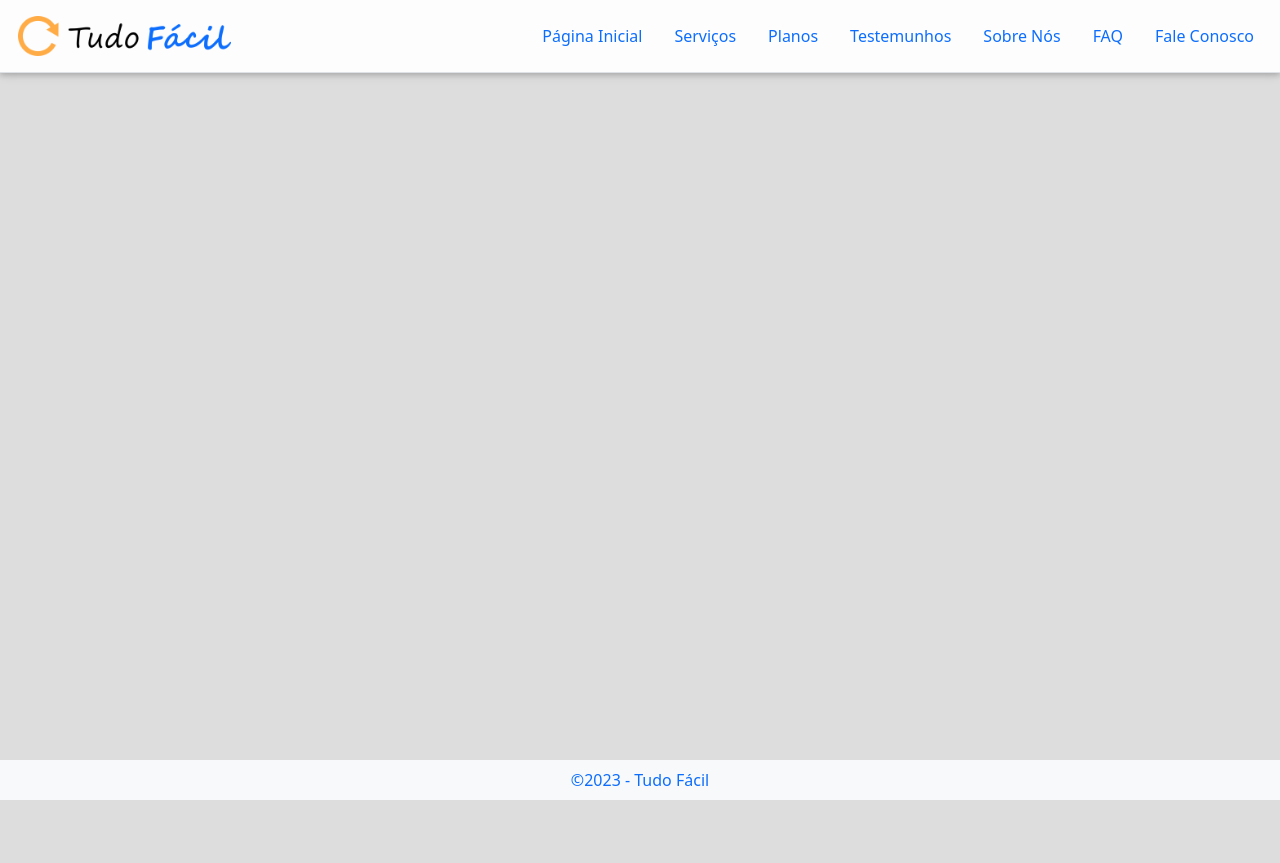
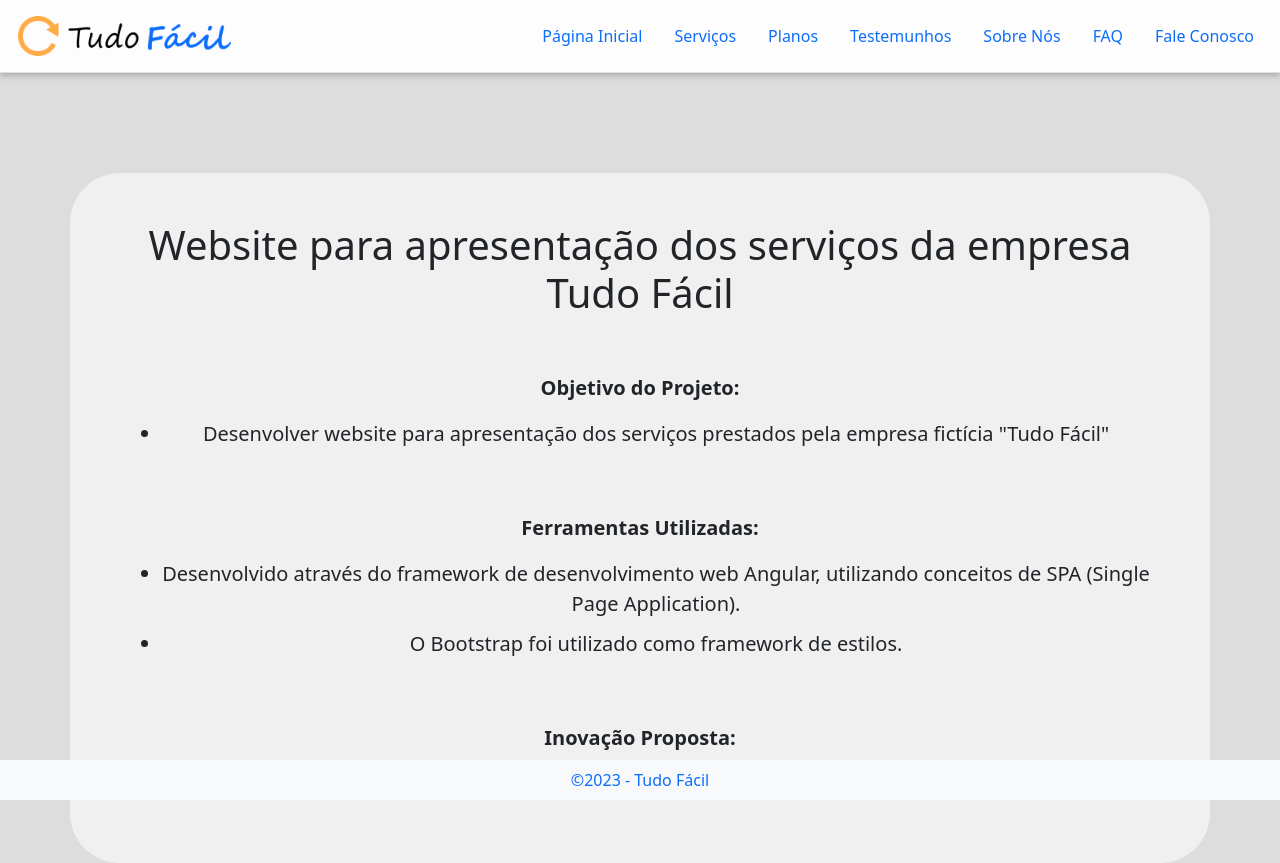
Before and after one commit to PI-2-Semestre-DSM-2023-2/site_tudo_facil, an Angular app: page /apresentacao in a window 1280 px wide. Before the commit this address led to /. Before the commit the page ends 800 px from the top, so only its background shows below. Built offline with nearby package versions, Linux system fonts and the light colour scheme.

Commit message:
Ajustes e Apresentação Behance

```diff
--- a/src/app/app-routing.module.ts
+++ b/src/app/app-routing.module.ts
@@ -7,6 +7,8 @@ import { ReferencesComponent } from './references/references.component';
 import { AboutComponent } from './about/about.component';
 import { ContactComponent } from './contact/contact.component';
 import { FaqComponent } from './faq/faq.component';
+import { ApresentacaoComponent } from './apresentacao/apresentacao.component';
+
 
 const routes: Routes = [
   {path:'', component: HomePageComponent},
@@ -16,7 +18,8 @@ const routes: Routes = [
   {path:'sobre', component: AboutComponent},
   {path:'fale-conosco', component: ContactComponent},
   {path:'faq', component: FaqComponent},
-  {path:'cadastro', component: HomePageComponent}
+  {path:'cadastro', component: HomePageComponent},
+  {path:'apresentacao', component: ApresentacaoComponent}
 ];
 
 @NgModule({
--- a/src/app/app.module.ts
+++ b/src/app/app.module.ts
@@ -11,6 +11,7 @@ import { ReferencesComponent } from './references/references.component';
 import { AboutComponent } from './about/about.component';
 import { ContactComponent } from './contact/contact.component';
 import { FaqComponent } from './faq/faq.component';
+import { ApresentacaoComponent } from './apresentacao/apresentacao.component';
 
 
 @NgModule({
@@ -22,7 +23,8 @@ import { FaqComponent } from './faq/faq.component';
     ReferencesComponent,
     AboutComponent,
     ContactComponent,
-    FaqComponent
+    FaqComponent,
+    ApresentacaoComponent
   ],
   imports: [
     BrowserModule,
--- /dev/null
+++ b/src/app/apresentacao/apresentacao.component.css
@@ -0,0 +1,11 @@
+.body-site {
+    border-radius: 50px;
+}
+
+p,ul {
+    font-size: 20px;
+}
+
+li {
+    margin-bottom: 10px;
+}
--- /dev/null
+++ b/src/app/apresentacao/apresentacao.component.html
@@ -0,0 +1,34 @@
+<div class="container body-site" style="margin-top: 100px; margin-bottom: 100px;">
+    <div class="p-5 text-center">
+        <h1>Website para apresentação dos serviços da empresa Tudo Fácil</h1>
+        <br><br>
+
+        <p><strong>Objetivo do Projeto:</strong></p>
+        <ul>
+            <li>
+                Desenvolver website para apresentação dos serviços prestados pela empresa fictícia "Tudo Fácil"
+            </li>
+        </ul>
+
+        <br><br>
+
+        <p><strong>Ferramentas Utilizadas:</strong></p>
+        <ul>
+            <li>
+                Desenvolvido através do framework de desenvolvimento web Angular, utilizando conceitos de SPA (Single Page Application).
+            </li>
+            <li>
+                O Bootstrap foi utilizado como framework de estilos.
+            </li>
+        </ul>
+
+        <br><br>
+
+        <p><strong>Inovação Proposta:</strong></p>
+        <ul>
+            <li>
+                Realizar a inserção digital da empresa com uma aplicação moderna e responsiva
+            </li>
+        </ul>
+    </div>
+</div>
--- a/src/app/contact/contact.component.ts
+++ b/src/app/contact/contact.component.ts
@@ -13,6 +13,6 @@ export class ContactComponent {
       + "&subject=" + motivo + " - " + nome
       + "&body=" + mensagem;
 
-    window.open(encodeURI(mail), '_blank');
+    window.open(encodeURI(mail));
   }
 }
```
Also changed, not shown: src/app/apresentacao/apresentacao.component.ts (added, +10 -0 lines), src/app/references/references.component.html (+6 -6 lines), 1 other file (tests, documents, lock files or other folders).
